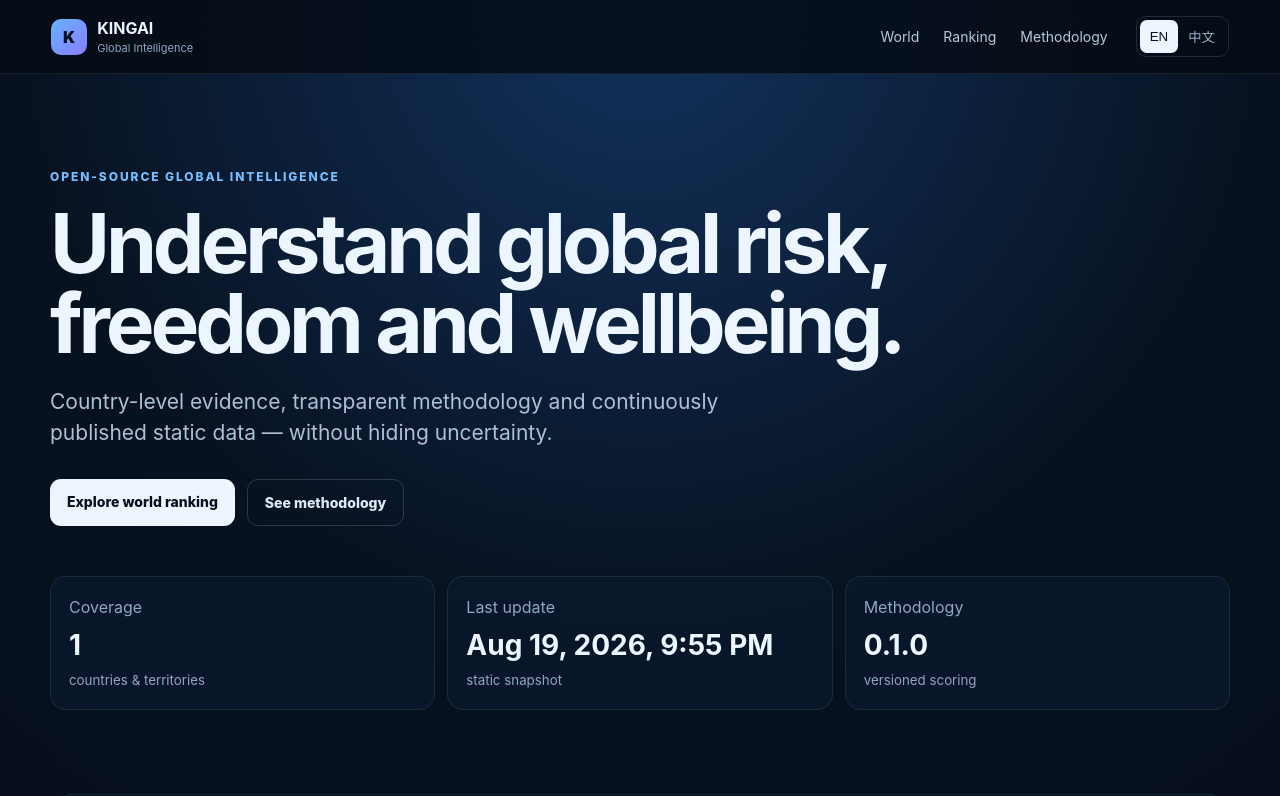
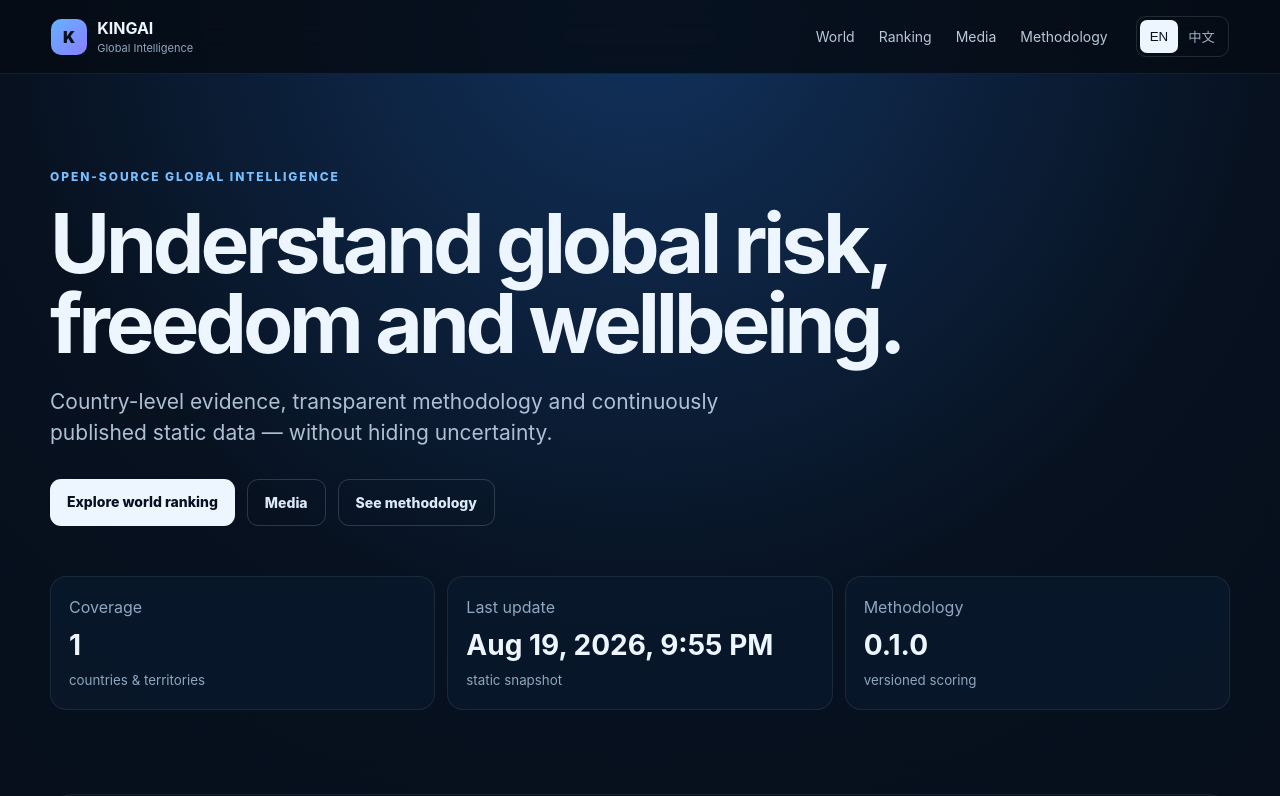
Before and after one commit to kingaiwork/kingai-global-intelligence, a plain HTML site: page index.html in a window 1280 px wide. Shown: the top 796 px of the page. Drawn offline with Linux system fonts and the light colour scheme.

Commit message:
media: add media intelligence navigation

```diff
--- a/index.html
+++ b/index.html
@@ -19,6 +19,7 @@
     <nav class="nav" aria-label="Primary">
       <a href="#world" data-i18n="nav_world">World</a>
       <a href="#ranking" data-i18n="nav_ranking">Ranking</a>
+      <a href="/media.html" data-i18n="nav_media">Media</a>
       <a href="#methodology" data-i18n="nav_methodology">Methodology</a>
     </nav>
     <div class="language-switch" aria-label="Language">
@@ -34,6 +35,7 @@
       <p data-i18n="hero_text">Country-level evidence, transparent methodology and continuously published static data — without hiding uncertainty.</p>
       <div class="hero-actions">
         <a class="primary" href="#ranking" data-i18n="explore_ranking">Explore world ranking</a>
+        <a class="secondary" href="/media.html" data-i18n="nav_media">Media</a>
         <a class="secondary" href="#methodology" data-i18n="see_methodology">See methodology</a>
       </div>
       <div class="status-grid" aria-live="polite">
```
